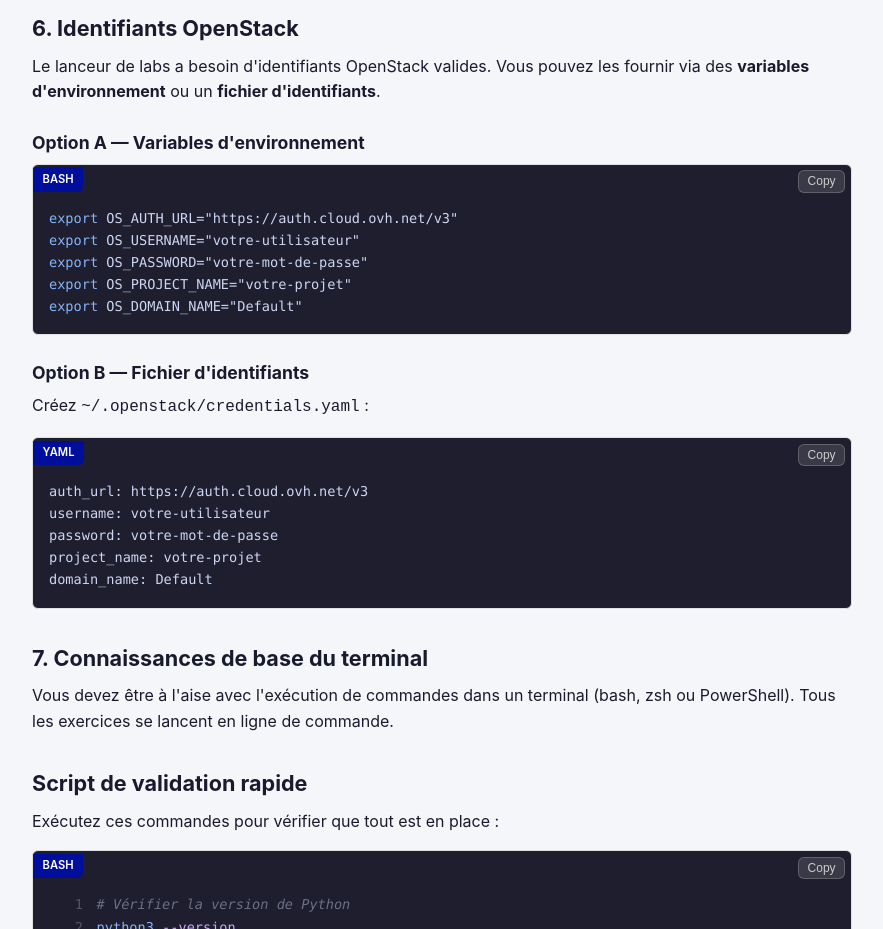
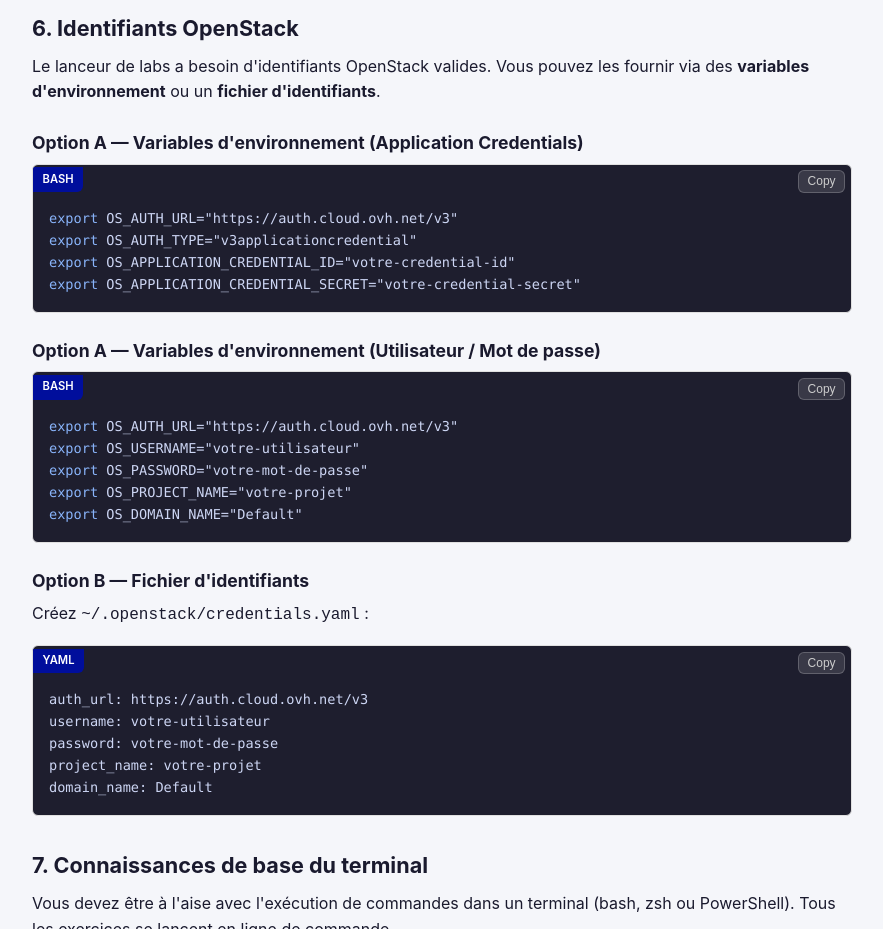
Before and after one commit to Sam9682/opcp-openstack-first-steps, a plain HTML site: page skillhub/fr/prerequisites.html in a window 1280 px wide. Shown: the part 4400-5329 px from the top of the page, without its empty margins (338-1221 px from the left). Drawn offline with Linux system fonts and the light colour scheme.

```diff
--- a/skillhub/fr/prerequisites.html
+++ b/skillhub/fr/prerequisites.html
@@ -189,7 +189,13 @@ export PATH="$HOME/.local/bin:$PATH"</code></pre>
         un <strong>fichier d'identifiants</strong>.
       </p>
 
-      <h3>Option A — Variables d'environnement</h3>
+      <h3>Option A — Variables d'environnement (Application Credentials)</h3>
+      <pre><code class="language-bash">export OS_AUTH_URL="https://auth.cloud.ovh.net/v3"
+export OS_AUTH_TYPE="v3applicationcredential"
+export OS_APPLICATION_CREDENTIAL_ID="votre-credential-id"
+export OS_APPLICATION_CREDENTIAL_SECRET="votre-credential-secret"</code></pre>
+
+      <h3>Option A — Variables d'environnement (Utilisateur / Mot de passe)</h3>
       <pre><code class="language-bash">export OS_AUTH_URL="https://auth.cloud.ovh.net/v3"
 export OS_USERNAME="votre-utilisateur"
 export OS_PASSWORD="votre-mot-de-passe"
```
Also changed, not shown: skillhub/en/prerequisites.html (+7 -1 lines).
